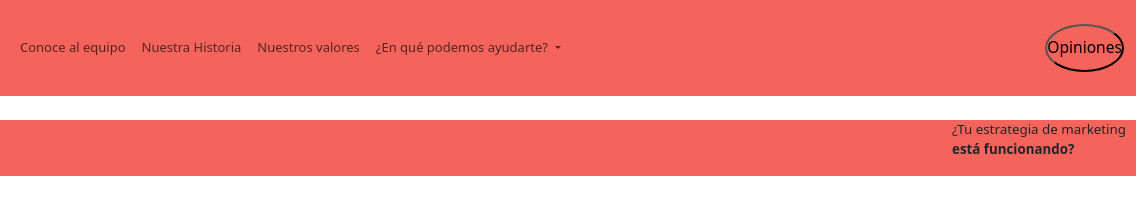
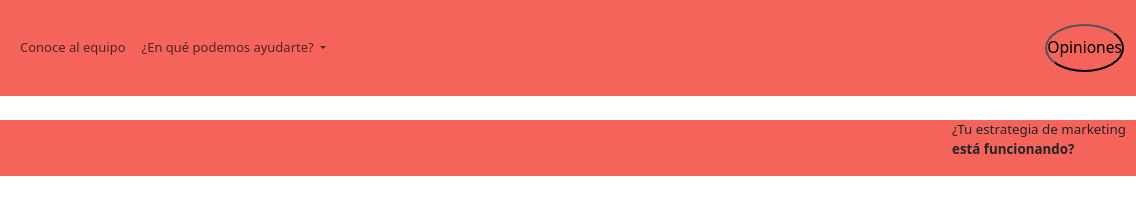
Before and after one commit to FabricioOttavianelli/GO-Comunicaiones-y-Dise-o, a plain HTML site: page index.html in a window 1280 px wide. Shown: the full height of the page, 144-1280 px from the left. Drawn offline with nearby package versions, Linux system fonts and the light colour scheme.

Commit message:
nuevo header

```diff
--- a/index.html
+++ b/index.html
@@ -26,12 +26,6 @@
                 <ul class="navbar-nav me-auto mb-2 mb-lg-0 milinks">
                   <li class="nav-item" >
                     <a class="nav-link" href="#">Conoce al equipo</a>
-                  </li>
-                  <li class="nav-item">
-                    <a class="nav-link" href="#">Nuestra Historia</a>
-                  </li>
-                  <li class="nav-item myitem">
-                    <a class="nav-link" href="#">Nuestros valores</a>
                   </li>
                   <li class="nav-item dropdown">
                     <a class="nav-link dropdown-toggle" href="#" role="button" data-bs-toggle="dropdown" aria-expanded="false">
```
